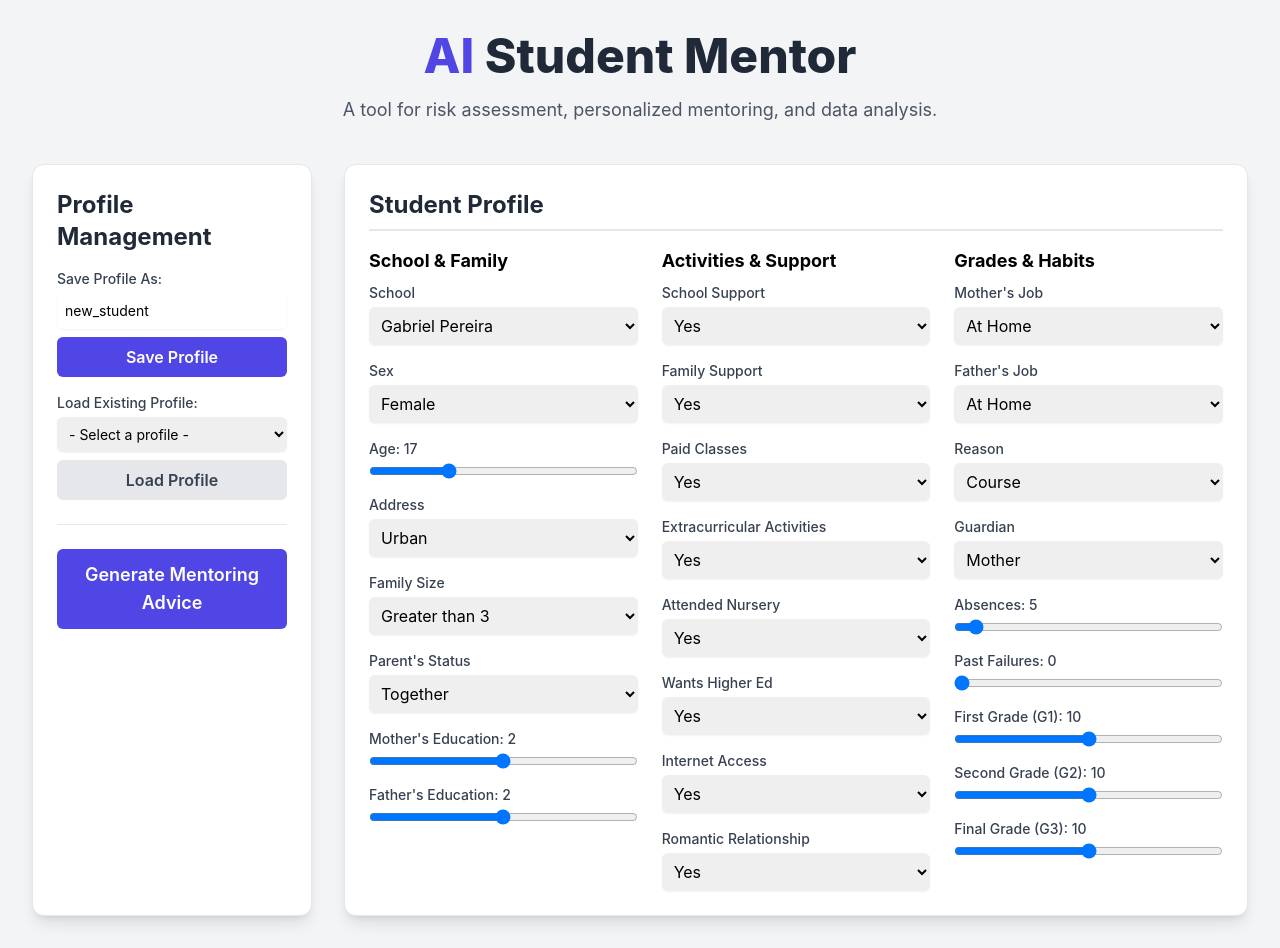
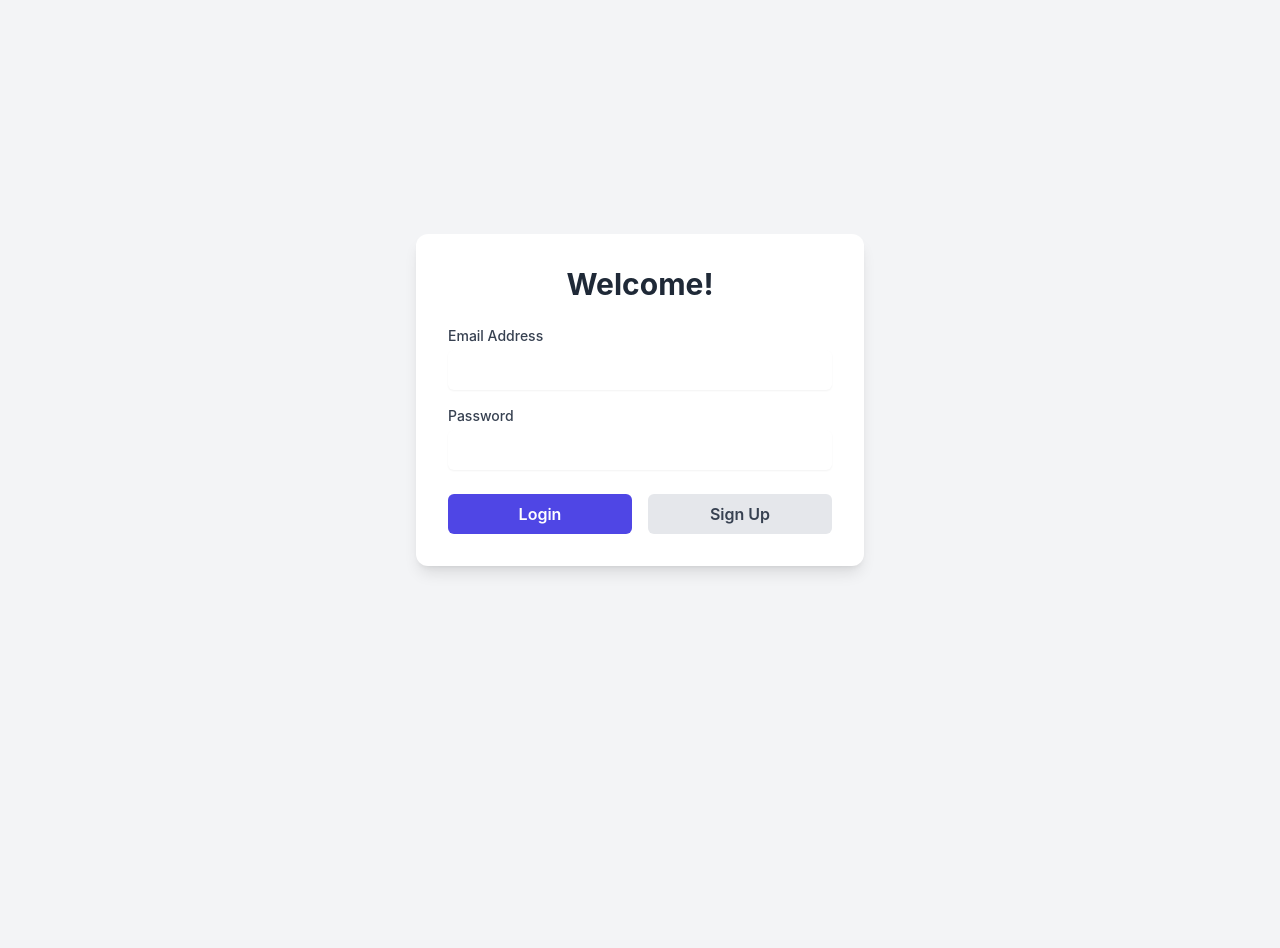
Before and after one commit to KailasVS666/student-risk-demo, a Flask app: page / in a window 1280 px wide. After the commit the page ends 573 px from the top, so only its background shows below. Run offline with Flask 3, Linux system fonts and the light colour scheme; some libraries are stand-ins or nearby versions.

Commit message:
Implement Firebase user authentication

```diff
--- a/templates/index.html
+++ b/templates/index.html
@@ -31,19 +31,43 @@
 </head>
 <body class="bg-gray-100">
 
-<div id="app" class="container mx-auto p-4 sm:p-6 lg:p-8">
+<div id="auth-container" class="container mx-auto p-4 sm:p-6 lg:p-8 flex items-center justify-center min-h-screen">
+    <div class="w-full max-w-md p-8 space-y-6 bg-white rounded-xl shadow-lg">
+        <h2 class="text-3xl font-bold text-center text-gray-800">Welcome!</h2>
+        <div id="auth-error" class="text-red-500 text-center text-sm"></div>
+        <div class="space-y-4">
+            <div>
+                <label for="email" class="block text-sm font-medium text-gray-700">Email Address</label>
+                <input type="email" id="email" class="mt-1 block w-full rounded-md border-gray-300 shadow-sm p-2" required>
+            </div>
+            <div>
+                <label for="password" class="block text-sm font-medium text-gray-700">Password</label>
+                <input type="password" id="password" class="mt-1 block w-full rounded-md border-gray-300 shadow-sm p-2" required>
+            </div>
+        </div>
+        <div class="flex space-x-4">
+            <button id="loginBtn" class="w-full px-4 py-2 rounded-md font-semibold btn-primary">Login</button>
+            <button id="signupBtn" class="w-full px-4 py-2 rounded-md font-semibold bg-gray-200 text-gray-700 hover:bg-gray-300">Sign Up</button>
+        </div>
+    </div>
+</div>
 
-    <header class="text-center mb-10">
+
+<div id="app" class="container mx-auto p-4 sm:p-6 lg:p-8 hidden">
+    <header class="text-center mb-10 relative">
         <h1 class="text-4xl sm:text-5xl font-extrabold text-gray-800">
             <span class="text-indigo-600">AI</span> Student Mentor
         </h1>
         <p class="mt-4 text-lg text-gray-600 max-w-2xl mx-auto">
             A tool for risk assessment, personalized mentoring, and data analysis.
         </p>
+        <div class="absolute top-0 right-0">
+            <span id="user-email" class="text-sm text-gray-600 mr-4"></span>
+            <button id="logoutBtn" class="px-4 py-2 text-sm rounded-md font-semibold bg-red-500 text-white hover:bg-red-600">Logout</button>
+        </div>
     </header>
 
     <main class="grid grid-cols-1 lg:grid-cols-4 gap-8">
-
         <aside class="lg:col-span-1 p-6 bg-white rounded-xl shadow-lg border border-gray-200 h-full">
             <h2 class="text-2xl font-bold mb-4 text-gray-800">Profile Management</h2>
             <div class="mb-4">
@@ -72,11 +96,9 @@
         </aside>
 
         <div class="lg:col-span-3">
-
             <section id="inputForm" class="p-6 bg-white rounded-xl shadow-lg border border-gray-200">
                 <h2 class="text-2xl font-bold mb-4 text-gray-800 section-header">Student Profile</h2>
                 <div class="grid grid-cols-1 sm:grid-cols-2 md:grid-cols-3 lg:grid-cols-3 gap-6">
-
                     <div>
                         <h3 class="text-lg font-bold mb-2">School & Family</h3>
                         <div class="space-y-4">
@@ -265,17 +287,14 @@
                 <div id="adviceOutput" class="mt-6 prose prose-indigo max-w-none">
                     </div>
             </section>
-
         </div>
     </main>
 </div>
 
 <script src="https://www.gstatic.com/firebasejs/8.10.1/firebase-app.js"></script>
 <script src="https://www.gstatic.com/firebasejs/8.10.1/firebase-firestore.js"></script>
+<script src="https://www.gstatic.com/firebasejs/8.10.1/firebase-auth.js"></script>
 <script>
-    // These global variables are provided by the immersive environment.
-    const __app_id = typeof window.__app_id !== 'undefined' ? window.__app_id : 'default-app-id';
-
     async function initializeFirebase() {
         try {
             const response = await fetch('/firebase-config');
@@ -283,13 +302,11 @@
                 throw new Error('Could not fetch Firebase config from server.');
             }
             const firebaseConfig = await response.json();
-
-            // Initialize Firebase with the fetched config
             const firebaseApp = firebase.initializeApp(firebaseConfig);
             const db = firebase.firestore();
+            const auth = firebase.auth();
 
-            // Now that Firebase is initialized, run the main app logic
-            runApp(db);
+            runApp(db, auth);
 
         } catch (error) {
             console.error("Firebase initialization failed:", error);
@@ -297,8 +314,18 @@
         }
     }
 
-    // Wrap your main logic in a function that receives the 'db' instance
-    function runApp(db) {
+    function runApp(db, auth) {
+        const authContainer = document.getElementById('auth-container');
+        const appContainer = document.getElementById('app');
+        const authError = document.getElementById('auth-error');
+
+        const emailInput = document.getElementById('email');
+        const passwordInput = document.getElementById('password');
+        const loginBtn = document.getElementById('loginBtn');
+        const signupBtn = document.getElementById('signupBtn');
+        const logoutBtn = document.getElementById('logoutBtn');
+        const userEmailSpan = document.getElementById('user-email');
+
         const inputForm = document.getElementById('inputForm');
         const resultsSection = document.getElementById('resultsSection');
         const generateAdviceBtn = document.getElementById('generateAdviceBtn');
@@ -306,7 +333,49 @@
         const loadProfileBtn = document.getElementById('loadProfileBtn');
         const loadProfileSelect = document.getElementById('loadProfileSelect');
 
-        // Dynamically update range slider labels
+        let currentUser = null;
+
+        // --- Authentication Logic ---
+        auth.onAuthStateChanged(user => {
+            if (user) {
+                // User is signed in
+                currentUser = user;
+                authContainer.classList.add('hidden');
+                appContainer.classList.remove('hidden');
+                userEmailSpan.textContent = user.email;
+                fetchProfiles(); // Load profiles for the logged-in user
+            } else {
+                // User is signed out
+                currentUser = null;
+                authContainer.classList.remove('hidden');
+                appContainer.classList.add('hidden');
+                loadProfileSelect.innerHTML = '<option value="">- Select a profile -</option>';
+            }
+        });
+
+        signupBtn.addEventListener('click', () => {
+            const email = emailInput.value;
+            const password = passwordInput.value;
+            auth.createUserWithEmailAndPassword(email, password)
+                .catch(error => {
+                    authError.textContent = error.message;
+                });
+        });
+
+        loginBtn.addEventListener('click', () => {
+            const email = emailInput.value;
+            const password = passwordInput.value;
+            auth.signInWithEmailAndPassword(email, password)
+                .catch(error => {
+                    authError.textContent = error.message;
+                });
+        });
+
+        logoutBtn.addEventListener('click', () => {
+            auth.signOut();
+        });
+
+        // --- Application Logic ---
         ['age', 'Medu', 'Fedu', 'absences', 'failures', 'G1', 'G2', 'G3'].forEach(id => {
             const slider = document.getElementById(id);
             const label = document.getElementById(id + 'Value');
@@ -320,11 +389,7 @@
         const getFormData = () => {
             const formData = {};
             document.querySelectorAll('#inputForm select, #inputForm input').forEach(el => {
-                if (el.type === 'range') {
-                    formData[el.id] = parseInt(el.value);
-                } else if (el.tagName === 'SELECT') {
-                    formData[el.id] = el.value;
-                }
+                formData[el.id] = (el.type === 'range') ? parseInt(el.value) : el.value;
             });
             return formData;
         };
@@ -335,15 +400,17 @@
                 if (el) {
                     el.value = data[key];
                     if (el.type === 'range') {
-                        document.getElementById(key + 'Value').textContent = data[key];
+                        const label = document.getElementById(key + 'Value');
+                        if (label) label.textContent = data[key];
                     }
                 }
             }
         };
 
         const fetchProfiles = async () => {
+            if (!currentUser) return;
             loadProfileSelect.innerHTML = '<option value="">- Select a profile -</option>';
-            const profilesRef = db.collection('artifacts').doc(__app_id).collection('public').doc('data').collection('student_profiles');
+            const profilesRef = db.collection('users').doc(currentUser.uid).collection('student_profiles');
             try {
                 const snapshot = await profilesRef.get();
                 snapshot.forEach(doc => {
@@ -356,20 +423,16 @@
                 console.error("Error fetching profiles:", error);
             }
         };
-        fetchProfiles();
 
         saveProfileBtn.addEventListener('click', async () => {
+            if (!currentUser) return alert('You must be logged in to save a profile.');
             const filename = document.getElementById('profileName').value.trim();
-            if (!filename) {
-                alert('Please enter a filename.');
-                return;
-            }
+            if (!filename) return alert('Please enter a filename.');
+
             const data = getFormData();
-            const profilesRef = db.collection('artifacts').doc(__app_id).collection('public').doc('data').collection('student_profiles');
+            const profilesRef = db.collection('users').doc(currentUser.uid).collection('student_profiles');
             try {
-                await profilesRef.doc(filename).set({
-                    data: data
-                });
+                await profilesRef.doc(filename).set({ data: data });
                 alert('Profile saved successfully!');
                 fetchProfiles();
             } catch (error) {
@@ -379,14 +442,13 @@
         });
 
         loadProfileBtn.addEventListener('click', async () => {
+            if (!currentUser) return alert('You must be logged in to load a profile.');
             const filename = loadProfileSelect.value;
-            if (!filename) {
-                alert('Please select a profile to load.');
-                return;
-            }
-            const profilesRef = db.collection('artifacts').doc(__app_id).collection('public').doc('data').collection('student_profiles').doc(filename);
+            if (!filename) return alert('Please select a profile to load.');
+
+            const profileDocRef = db.collection('users').doc(currentUser.uid).collection('student_profiles').doc(filename);
             try {
-                const doc = await profilesRef.get();
+                const doc = await profileDocRef.get();
                 if (doc.exists) {
                     loadFormData(doc.data().data);
                     alert('Profile loaded successfully!');
@@ -407,9 +469,7 @@
             try {
                 const response = await fetch('/generate-advice', {
                     method: 'POST',
-                    headers: {
-                        'Content-Type': 'application/json'
-                    },
+                    headers: { 'Content-Type': 'application/json' },
                     body: JSON.stringify({ student_data: inputData })
                 });
 
@@ -420,18 +480,13 @@
                 const result = await response.json();
 
                 let riskLevel = 'Medium';
-                if (inputData.G3 >= 15) {
-                    riskLevel = 'Low';
-                } else if (inputData.G3 < 10) {
-                    riskLevel = 'High';
-                }
+                if (inputData.G3 >= 15) riskLevel = 'Low';
+                else if (inputData.G3 < 10) riskLevel = 'High';
 
                 document.getElementById('riskLevel').textContent = riskLevel;
                 document.getElementById('riskLevel').className = `font-bold ${riskLevel === 'High' ? 'text-red-500' : riskLevel === 'Medium' ? 'text-orange-500' : 'text-green-500'}`;
 
-                let htmlAdvice = result.advice.replace(/### (.*)/g, '<h3>$1</h3>');
-                htmlAdvice = htmlAdvice.replace(/\n/g, '<br>');
-
+                let htmlAdvice = result.advice.replace(/### (.*)/g, '<h3>$1</h3>').replace(/\n/g, '<br>');
                 document.getElementById('adviceOutput').innerHTML = htmlAdvice;
 
             } catch (error) {
@@ -441,7 +496,6 @@
         });
     }
 
-    // Start the process when the DOM is ready
     document.addEventListener('DOMContentLoaded', initializeFirebase);
 </script>
 
```
Also changed, not shown: student_history/Kailas.json (deleted, +0 -35 lines), student_history/new_student.json (deleted, +0 -35 lines).
